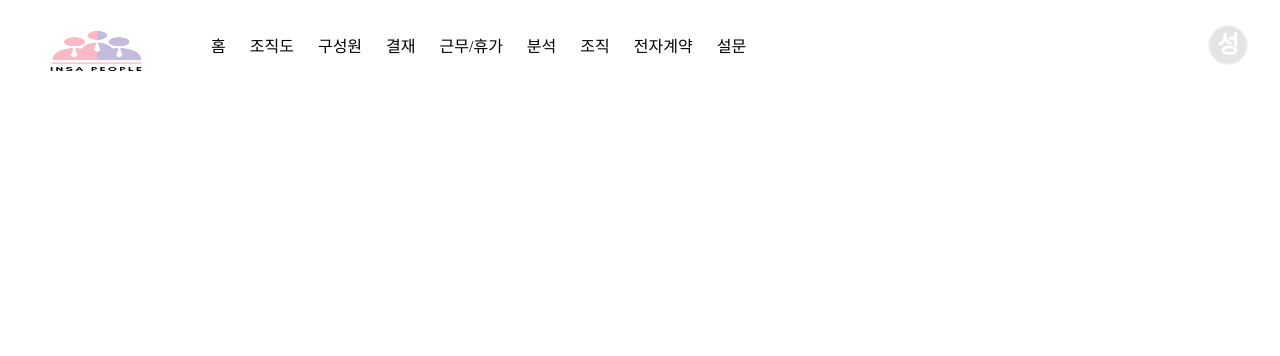
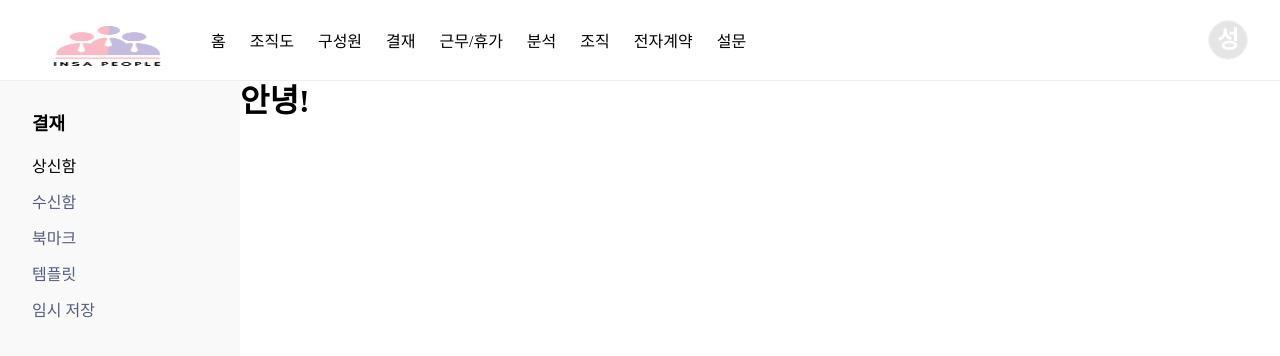
Before and after one commit to in4pp/In4PeopleFront, a React (Create React App) app: page / in a window 1280 px wide. Shown: the top 356 px of the page. Built offline with nearby package versions, Linux system fonts and the light colour scheme.

Commit message:
nav + side 바 완성

```diff
--- a/src/App.js
+++ b/src/App.js
@@ -9,7 +9,7 @@ function App() {
     <BrowserRouter>
       <Routes>
 
-        <Route path="/" element={ <Layout /> }></Route>
+        <Route path="/" element={ <Layout /> } />
 
       </Routes>
     </BrowserRouter>
--- a/src/components/common/Navbar.js
+++ b/src/components/common/Navbar.js
@@ -1,6 +1,5 @@
 import { NavLink } from "react-router-dom"
 import NavCSS from './Navbar.module.css';
-
 
 function Navbar() {
     return (
@@ -9,7 +8,7 @@ function Navbar() {
                 <div className={NavCSS.cAnmmb}>
                     <div className={NavCSS.jqVsbC}><a href="#">
                         <div style={{ width: '128px', height: '50px' }}>
-                            <img src="./images/INSA PEOPLE.png" alt="" width={128} height={60} />
+                            <img src="./images/INSA PEOPLE.png" alt="" width={150} height={60} />
                         </div>
                     </a></div>
                     <div className={NavCSS.lkOGXI}><a className={`${NavCSS.fEXmlR} ${NavCSS.kOVHNW}`} href="#">홈</a><a
--- a/src/components/common/Navbar.module.css
+++ b/src/components/common/Navbar.module.css
@@ -32,7 +32,7 @@ div {
     -webkit-box-align: center;
     align-items: center;
     width: 100%;
-    padding: 20px 32px;
+    padding: 15px 32px;
     border-bottom: 1px solid rgb(239, 239, 239);
     background-color: var(--color-ws-white);
     color: var(--color-ws-gray-gray-800);
@@ -307,7 +307,7 @@ body {
 
 
 
-#wrap, .wrap {
+.wrap {
     overflow: hidden;
     display: flex;
     min-width: 1256px;
@@ -315,19 +315,19 @@ body {
     min-height: 100vh;
     width: 100%;
 }
-#wrapper, .id-wrapper {
+.wrapper {
     min-height: 100vh;
     padding: 80px 0 0 240px;
     transition: padding 0.3s ease;
     background: #fff;
 }
-#ct {
+.ct {
     position: relative;
     display: flex;
     flex: 1 0 auto;
     flex-direction: column;
 }
-#ct > .container {
+#ct > .container2 {
     width: 100%;
     min-width: 1024px;
     max-width: none;
--- a/src/components/common/Sidebar.js
+++ b/src/components/common/Sidebar.js
@@ -1,9 +1,30 @@
 import { Outlet } from "react-router-dom";
+import Side from './Navbar.module.css';
+function Sidebar() {
 
-function Sidebar(){
-
-    return(
-        <h2>Sidebar</h2>
+    return (
+        <div className={Side.cYDzyY}>
+            <div className={Side.iLkxeQ}>
+                <div className={Side.ecYrVX}>
+                    <div className={Side.pbheK}>
+                        <h1>결재</h1>
+                        <ul>
+                            <li className={Side.bEaXSR}>상신함</li>
+                            <li className={Side.fcngae}>수신함</li>
+                            <li className={Side.fcngae}>북마크</li>
+                            <li className={Side.fcngae}>템플릿</li>
+                            <li className={Side.fcngae}>임시 저장</li>
+                        </ul>
+                    </div>
+                    <div className={Side.pbheK}>
+                        <div className={Side.ebDIkT}>
+                            <span className={Side['material-icons']}>arrow_back</span>
+                        </div>
+                        <ul />
+                    </div>
+                </div>
+            </div>
+        </div>
     )
 }
 
--- a/src/layouts/Layout.js
+++ b/src/layouts/Layout.js
@@ -1,14 +1,33 @@
 import { Outlet } from "react-router-dom";
 import Navbar from "../components/common/Navbar";
 import Sidebar from "../components/common/Sidebar";
+import LayoutCSS from "../components/common/Navbar.module.css";
 
-function Layout(){
+function Layout() {
 
-    return(
+    return (
         <>
-            <Navbar />
+            <div style={{ display: 'block' }} className={LayoutCSS.mSgFN}>
+                <Navbar />
 
-            {/* <Sidebar /> */}
+                <Sidebar />
+
+                <div></div>
+                <div>
+                    <div className={LayoutCSS.wrap}>
+                        <div></div>
+                        <div className={LayoutCSS.wrapper} >
+                            <div className={LayoutCSS.ct}>
+                                <div className={LayoutCSS.container2}>
+                                    {/* content */}
+                                    {/* <Outlet /> */}
+                                    <h1>안녕!</h1>
+                                </div>
+                            </div>
+                        </div>
+                    </div>
+                </div>
+            </div>
         </>
     )
 }
```
